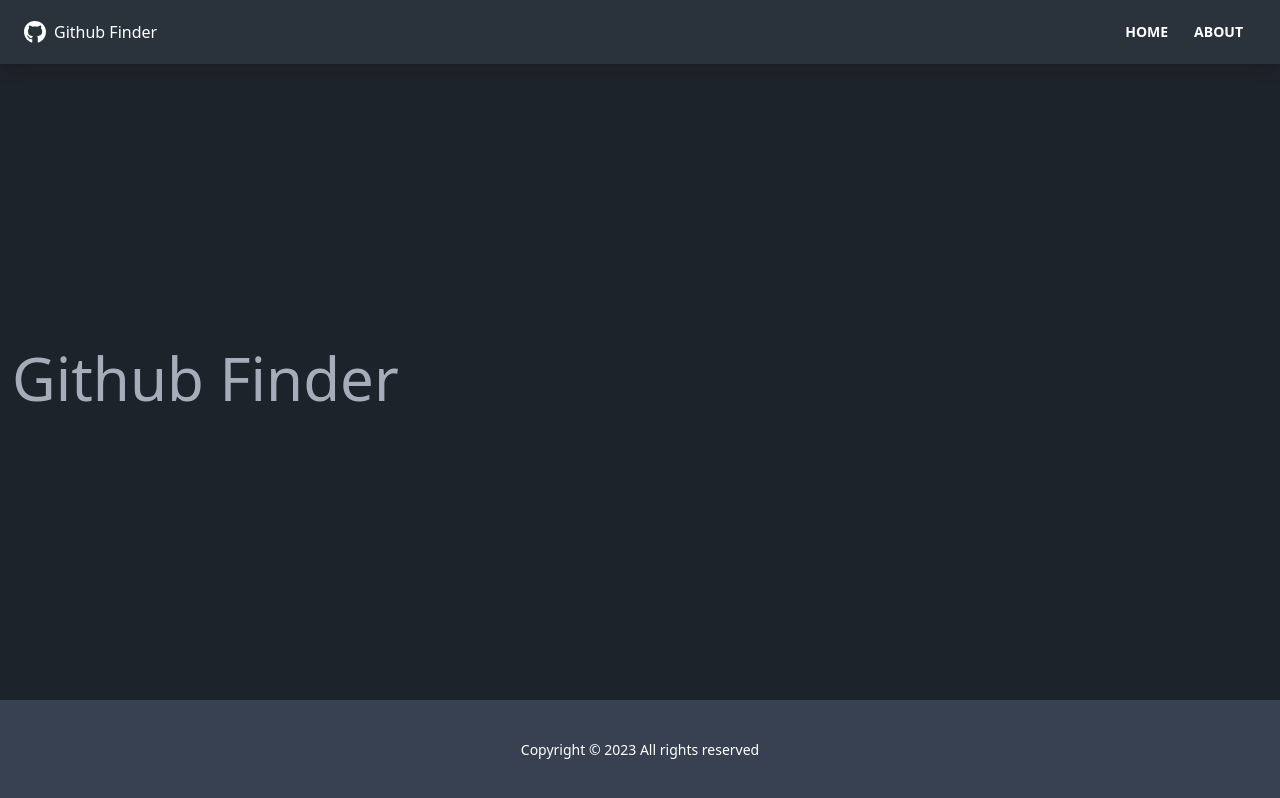
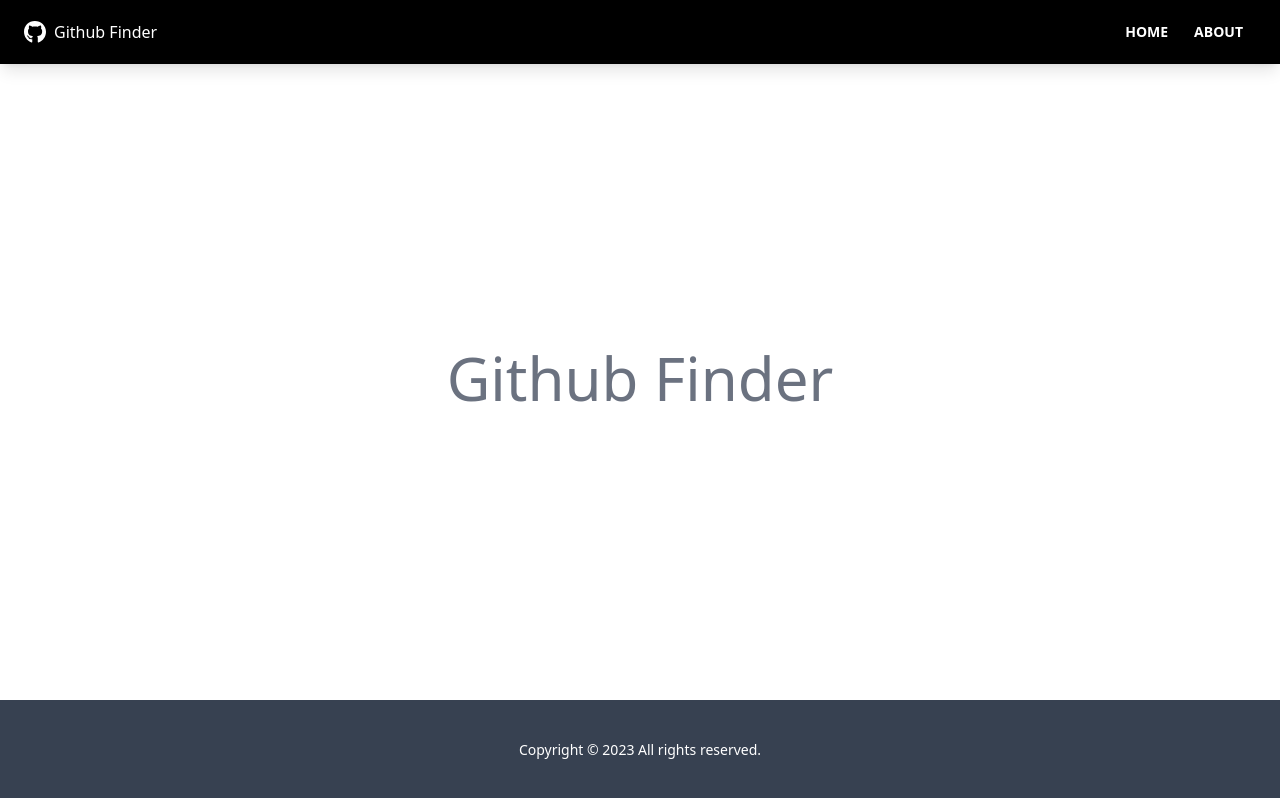
Before and after one commit to shubhaseesh/github-finder, a React (Create React App) app: page /about in a window 1280 px wide. Built offline with nearby package versions, Linux system fonts and the light colour scheme; no server answers.

Commit message:
some styling change

```diff
--- a/public/index.html
+++ b/public/index.html
@@ -1,5 +1,5 @@
 <!DOCTYPE html>
-<html lang="en" data-theme="dark">
+<html lang="en" data-theme="lofi">
   <head>
     <meta charset="utf-8" />
     <link rel="icon" href="%PUBLIC_URL%/favicon.ico" />
--- a/src/components/layout/Alert.jsx
+++ b/src/components/layout/Alert.jsx
@@ -7,7 +7,8 @@ const Alert = () => {
   return (
     alert !== null &&
     alert.type === "error" && (
-      <div className="alert alert-error w-1/4 mb-2">
+      <div className="flex h-[30px] bg-red-40 mb-2">
+        <div className="flex justify-center items-center px-2 text-red-800 font-medium">
           <svg
             xmlns="http://www.w3.org/2000/svg"
             fill="none"
@@ -21,7 +22,8 @@ const Alert = () => {
               d="M13 16h-1v-4h-1m1-4h.01M21 12a9 9 0 11-18 0 9 9 0 0118 0z"
             ></path>
           </svg>
-        <span>{alert.msg}</span>
+          <span>&nbsp;{alert.msg}</span>
+        </div>
       </div>
     )
   );
--- a/src/components/layout/Footer.jsx
+++ b/src/components/layout/Footer.jsx
@@ -6,9 +6,9 @@ const Footer = () => {
   return (
     <footer
       className="footer p-10 bg-gray-700
-    text-primary-content footer-center"
+    text-white footer-center"
     >
-      <p>Copyright &copy; {footerYear} All rights reserved</p>
+      <p>Copyright &copy; {footerYear} All rights reserved.</p>
     </footer>
   );
 };
--- a/src/components/layout/Navbar.jsx
+++ b/src/components/layout/Navbar.jsx
@@ -5,7 +5,7 @@ import PropTypes from "prop-types";
 
 const Navbar = ({ title }) => {
   return (
-    <nav className="navbar mb-12 shadow-lg bg-neutral text-white">
+    <nav className="navbar mb-12 shadow-lg bg-black text-white">
       <div className="container mx-auto">
         <div className="flex-none mx-2 px-2">
           <FaGithub className="inline pr-2 text-3xl" />
--- a/src/components/pages/About.jsx
+++ b/src/components/pages/About.jsx
@@ -2,7 +2,7 @@ import React from 'react'
 
 const About = () => {
   return (
-    <div>
+    <div className='flex text-gray-500 h-full justify-center'>
       <div className="h1 text-6xl mb-2">Github Finder</div>
     </div>
   )
--- a/src/components/repos/RepoItem.jsx
+++ b/src/components/repos/RepoItem.jsx
@@ -19,14 +19,14 @@ const RepoItem = ({ repo }) => {
     stargazers_count,
   } = repo;
   return (
-    <div className="mb-2 rounded-md card bg-gray-800 hover:bg-gray-900">
+    <div className="mb-2 rounded-md card bg-white hover:bg-gray-200">
       <div className="card-body">
-        <h3 className="mb-2 text-xl font-semibold">
+        <h3 className="mb-2 text-xl font-semibold text-blue-600">
           <a href={html_url} rel="noreferrer">
             <FaLink className="inline mr-1" />
             {name}
           </a>
-          <p className="mb-3">{description}</p>
+          <p className="mb-3 text-gray-600">{description}</p>
           <div>
             <div className="mr-2 badge badge-info badge-lg">
               <FaEye className="mr-2" />
--- a/src/components/repos/RepoList.jsx
+++ b/src/components/repos/RepoList.jsx
@@ -4,9 +4,9 @@ import _ from "lodash";
 import RepoItem from "./RepoItem";
 const RepoList = ({ repos }) => {
   return (
-    <div className="rounded-lg shadow-lg card bg-base-100">
+    <div className="rounded-lg shadow-lg card bg-base-200">
       <div className="card-body">
-        <h2 className="text-3xl my-4 font-bold card-title">
+        <h2 className="text-3xl my-4 text-gray-700 font-bold card-title">
           Latest Repositories
         </h2>
         {_.map(repos, (repo) => (
--- a/src/components/users/UserItem.jsx
+++ b/src/components/users/UserItem.jsx
@@ -3,11 +3,11 @@ import PropTypes from "prop-types";
 import { Link } from "react-router-dom";
 const UserItem = ({ user: { login, avatar_url } }) => {
   return (
-    <div className="card shadow-md compact side bg-base-100">
+    <div className="card shadow-md compact side bg-base-200">
       <div className="flex-row items-center space-x-4 card-body">
         <div>
           <div className="avatar">
-            <div className="rounded-full shadow w-14 h-14">
+            <div className="rounded-full w-14 h-14 shadow-lg">
               <img src={avatar_url} alt="avatar" />
             </div>
           </div>
@@ -16,7 +16,7 @@ const UserItem = ({ user: { login, avatar_url } }) => {
           <h2 className="card-title">{login}</h2>
           <Link
             to={`/user/${login}`}
-            className="text-base-content text-opacity-40"
+            className="text-gray-600 font-medium"
           >
             Visit profile
           </Link>
--- a/src/components/users/UserSearch.jsx
+++ b/src/components/users/UserSearch.jsx
@@ -29,13 +29,13 @@ const UserSearch = () => {
       className="grid grid-cols-1 xl:grid-cols-2
     lg:grid-cols-3 md:grid-cols-2 mb-8 gap-8"
     >
-      <div className="">
+      <div>
         <form onSubmit={handleSubmit}>
           <div>
             <div className="relative">
               <input
                 type="text"
-                className="w-full pr-40 bg-gray-200 input input-lg text-black"
+                className="w-full pr-40 bg-gray-200 input input-lg text-black placeholder-gray-700"
                 placeholder="Search"
                 value={text}
                 onChange={handleChange}
@@ -52,7 +52,7 @@ const UserSearch = () => {
       </div>
       {_.size(users) > 0 && (
         <div>
-          <button onClick={reset} className="btn btn-ghost btn-lg">
+          <button onClick={reset} className="btn btn-outline btn-lg">
             Clear
           </button>
         </div>
--- a/tailwind.config.js
+++ b/tailwind.config.js
@@ -1,7 +1,22 @@
 /** @type {import('tailwindcss').Config} */
 module.exports = {
   daisyui: {
-    themes: ["light", "dark", "cupcake", "wireframe", "dracula", "luxury", "business"],
+    themes: [
+      "light",
+      "dark",
+      "cupcake",
+      "wireframe",
+      "dracula",
+      "luxury",
+      "business",
+      "garden",
+      "aqua",
+      "lofi",
+      "pastel",
+      "night",
+      "lemonade",
+      "acid"
+    ],
   },
   content: ["./src/**/*.{js,jsx,ts,tsx}"],
   theme: {
```
Also changed, not shown: src/components/pages/User.jsx (+16 -16 lines). Lines whose indentation alone changed are shown as unchanged.
